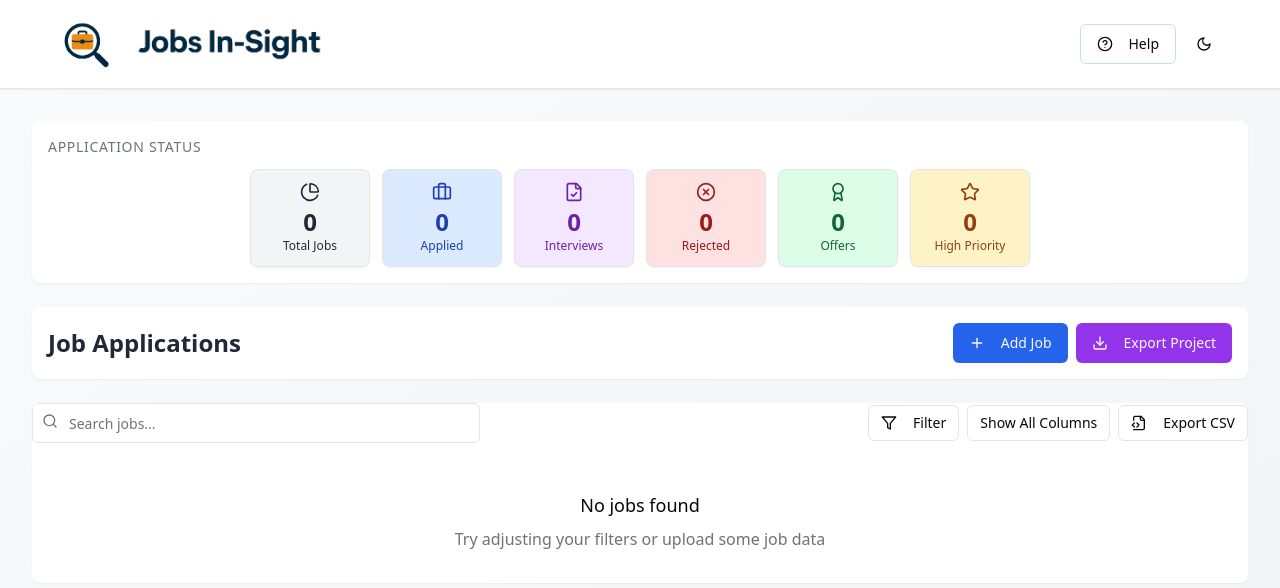
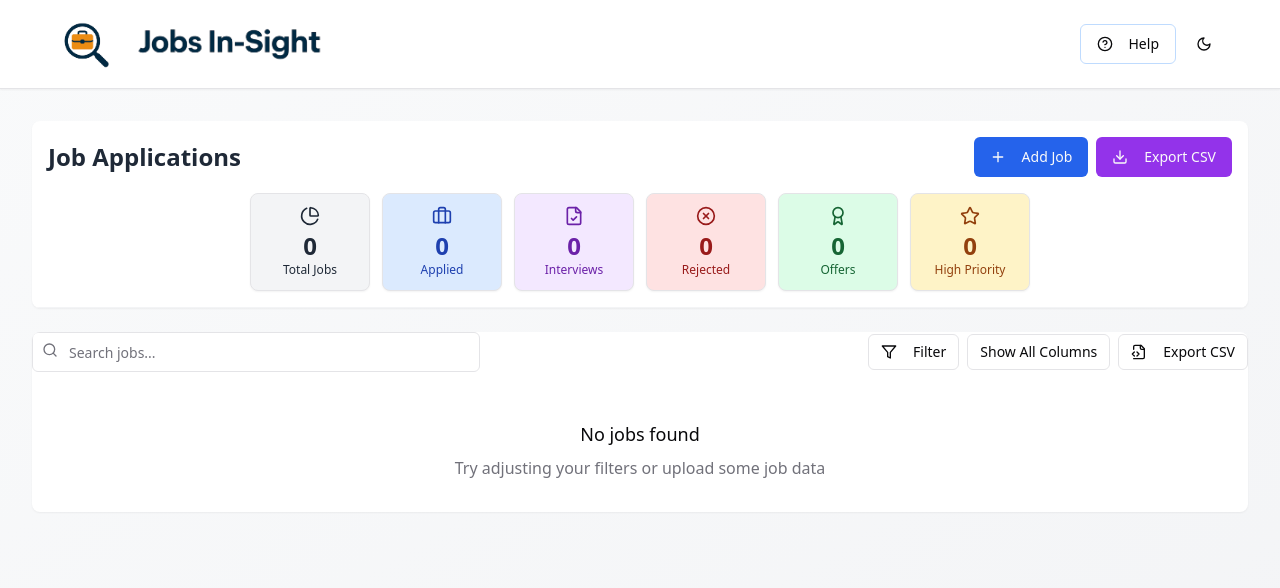
Before and after one commit to mrpolla/jobs-in-sight, a React (Vite) app: page / in a window 1280 px wide. Shown: the top 588 px of the page. Built offline with nearby package versions, Linux system fonts and the light colour scheme.

Commit message:
Refactor: Integrate Stats Summary and Action Bar
Integrate the Stats Summary and Action Bar divs into a single container. Place "Job Applications" text on the top left, "+ Add Job" and "Export Project" buttons on the top right, and the summary boxes underneath.

```diff
--- a/src/pages/Index.tsx
+++ b/src/pages/Index.tsx
@@ -1,4 +1,3 @@
-
 import { useEffect, useState } from 'react';
 import { Button } from '@/components/ui/button';
 import { Plus, Download, HelpCircle } from 'lucide-react';
@@ -12,6 +11,7 @@ import UnifiedAddJobModal from '@/components/UnifiedAddJobModal';
 import { Job, JobStatus } from '@/types/job';
 import { loadJobs, saveJobs, updateJob, deleteJob } from '@/lib/storage';
 import { Tooltip, TooltipContent, TooltipProvider, TooltipTrigger } from '@/components/ui/tooltip';
+import { Separator } from '@/components/ui/separator';
 
 const Index = () => {
   const [jobs, setJobs] = useState<Job[]>([]);
@@ -184,14 +184,10 @@ const Index = () => {
       </header>
 
       <main className="flex-1 container py-8 space-y-6">
-        {/* Stats Summary Card */}
-        <div className="bg-white dark:bg-gray-900 p-4 rounded-lg shadow-sm">
-          <h3 className="text-sm font-medium text-gray-500 dark:text-gray-400 mb-3 uppercase tracking-wider">Application Status</h3>
-          <StatsSummary jobs={jobs} />
-        </div>
-
-        {/* Action Bar */}
-        <div className="flex items-center justify-between bg-white dark:bg-gray-900 p-4 rounded-lg shadow-sm">
+        {/* Integrated Stats Summary and Action Bar */}
+        <div className="bg-white dark:bg-gray-900 rounded-lg shadow-sm overflow-hidden">
+          <div className="p-4 border-b border-gray-100 dark:border-gray-800">
+            <div className="flex items-center justify-between mb-4">
               <h2 className="text-2xl font-bold text-gray-800 dark:text-gray-100">Job Applications</h2>
               <div className="flex items-center gap-2">
                 <TooltipProvider>
@@ -213,14 +209,18 @@ const Index = () => {
                     <TooltipTrigger asChild>
                       <Button variant="default" onClick={handleExportData} className="bg-purple-600 hover:bg-purple-700">
                         <Download className="mr-2 h-4 w-4" />
-                    Export Project
+                        Export CSV
                       </Button>
                     </TooltipTrigger>
                     <TooltipContent>
-                  Export all job data as JSON
+                      Export all job data as CSV
                     </TooltipContent>
                   </Tooltip>
                 </TooltipProvider>
+              </div>
+            </div>
+
+            <StatsSummary jobs={jobs} />
           </div>
         </div>
 
```
Lines whose indentation alone changed are shown as unchanged.
